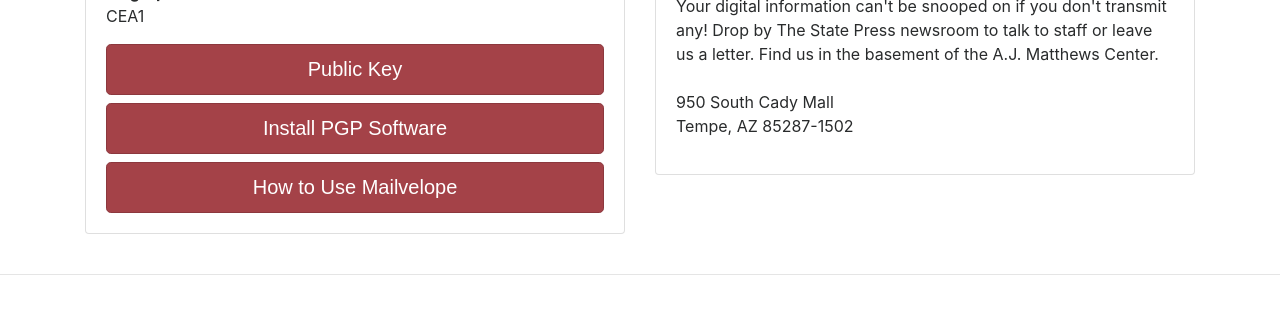
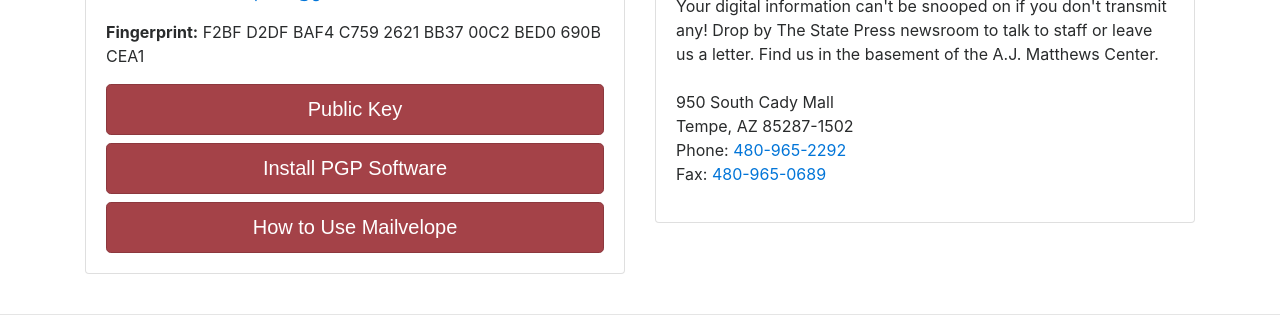
Before and after one commit to TheStatePress/tip-page, a plain HTML site: page index.html in a window 1280 px wide. Shown: the part 535-866 px from the top of the page. Before the commit the page ends 826 px from the top, so only its background shows below. Drawn offline with nearby package versions, Linux system fonts and the light colour scheme.

Commit message:
Added actual email address

```diff
--- a/index.html
+++ b/index.html
@@ -48,6 +48,7 @@
                                 subject line are not encrypted, and therefore are vulnerable to being seen by third parties.
                                 We suggest using the browser extension Mailvelope to easily send an encrypted email.
                             </p>
+                            <p><b>Email: </b><a href="mailto:execed.statepress@gmail.com">execed.statepress@gmail.com</a></p>
                             <p><b>Fingerprint:</b> F2BF D2DF BAF4 C759 2621 BB37 00C2 BED0 690B CEA1</p>
                         </div>
 
@@ -66,7 +67,8 @@
                         <div class="card-text">
                             <p>Your digital information can't be snooped on if you don't transmit any! Drop by The State Press
                                 newsroom to talk to staff or leave us a letter. Find us in the basement of the A.J. Matthews
-                                Center. <br><br>950 South Cady Mall <br>Tempe, AZ 85287-1502
+                                Center. <br><br>950 South Cady Mall <br>Tempe, AZ 85287-1502<br>Phone: <a href="tel:+14809652292">480-965-2292</a>
+                                <br>Fax: <a href="tel:+14809650689">480-965-0689</a>
                             </p>
                         </div>
                     </div>
```
